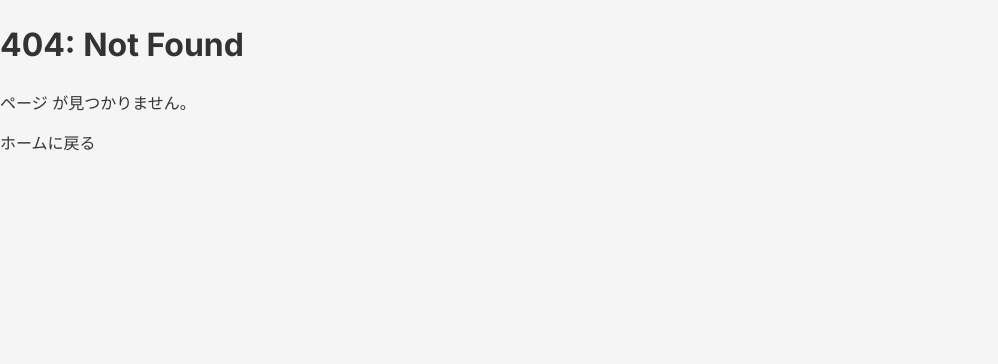
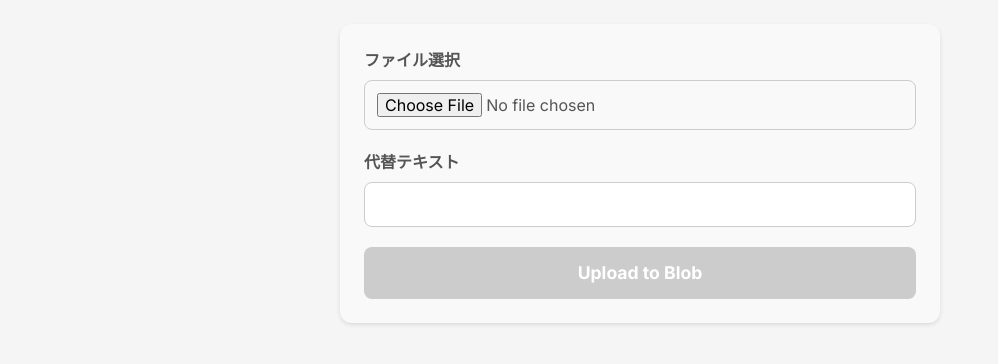
Before and after one commit to akiran1sei/coffee-note_web, a Next.js app: page /components/form/ImageUpload in a window 1280 px wide. Before the commit this address had no page. Shown: the top 364 px of the page, without its empty margins (0-998 px from the left). Built offline with nearby package versions, Linux system fonts and the light colour scheme.

Commit message:
画像アップロードコンポーネント作成

```diff
--- /dev/null
+++ b/app/components/form/ImageUpload/page.tsx
@@ -0,0 +1,255 @@
+"use client";
+import { useState, useEffect } from "react";
+import Image from "next/image";
+import styles from "@/app/styles/Form.module.css";
+
+// モーダルコンポーネントのProps型定義
+interface ModalProps {
+  show: boolean;
+  title: string;
+  message: string;
+  onClose: () => void;
+  onConfirm: () => void;
+}
+
+// モーダルコンポーネント
+const Modal: React.FC<ModalProps> = ({
+  show,
+  title,
+  message,
+  onClose,
+  onConfirm,
+}) => {
+  if (!show) {
+    return null;
+  }
+  return (
+    <div className={styles.modalOverlay}>
+      <div className={styles.modalContent}>
+        <div className={styles.modalHeader}>
+          <h2>{title}</h2>
+        </div>
+        <div className={styles.modalBody}>
+          <p>{message}</p>
+        </div>
+        <div className={styles.modalFooter}>
+          <button onClick={onClose} className={styles.modalCancelButton}>
+            キャンセル
+          </button>
+          <button onClick={onConfirm} className={styles.modalConfirmButton}>
+            アップロード
+          </button>
+        </div>
+      </div>
+    </div>
+  );
+};
+
+// メッセージボックスコンポーネントのProps型定義
+interface MessageBoxProps {
+  show: boolean;
+  message: string;
+  onClose: () => void;
+}
+
+// メッセージボックスコンポーネント
+const MessageBox: React.FC<MessageBoxProps> = ({ show, message, onClose }) => {
+  if (!show) {
+    return null;
+  }
+  return (
+    <div className={styles.messageOverlay}>
+      <div className={styles.messageContent}>
+        <div className={styles.messageHeader}>
+          <h2>通知</h2>
+        </div>
+        <div className={styles.messageBody}>
+          <p>{message}</p>
+        </div>
+        <div className={styles.messageFooter}>
+          <button onClick={onClose} className={styles.messageCloseButton}>
+            閉じる
+          </button>
+        </div>
+      </div>
+    </div>
+  );
+};
+
+// ImageUploadコンポーネントのProps型を定義
+interface ImageUploadProps {
+  onChange: (url: string) => void;
+}
+
+// ImageUploadコンポーネントの引数にpropsを追加し、型を定義
+export const ImageUpload: React.FC<ImageUploadProps> = ({ onChange }) => {
+  // 状態の型を明示的に指定
+  const [file, setFile] = useState<File | null>(null);
+  const [fileName, setFileName] = useState<string>("");
+  const [uploadedUrl, setUploadedUrl] = useState<string>("");
+  const [uploadStatus, setUploadStatus] = useState<
+    "idle" | "uploading" | "success" | "error"
+  >("idle");
+  // 選択した画像のプレビュー用URLを保存する新しい状態
+  const [previewUrl, setPreviewUrl] = useState<string | null>(null);
+
+  // モーダルとメッセージボックスの状態
+  const [showConfirmModal, setShowConfirmModal] = useState<boolean>(false);
+  const [showMessageBox, setShowMessageBox] = useState<boolean>(false);
+  const [message, setMessage] = useState<string>("");
+
+  // uploadedUrlが更新されたらonChangeコールバックを呼び出す
+  useEffect(() => {
+    if (uploadedUrl) {
+      onChange(uploadedUrl);
+    }
+  }, [uploadedUrl, onChange]);
+
+  const handleFileChange = (event: React.ChangeEvent<HTMLInputElement>) => {
+    if (event.target.files && event.target.files.length > 0) {
+      const selectedFile = event.target.files[0];
+      setFile(selectedFile);
+
+      // ファイルが選択されたらプレビューを表示
+      const reader = new FileReader();
+      reader.onloadend = () => {
+        setPreviewUrl(reader.result as string);
+      };
+      reader.readAsDataURL(selectedFile);
+    } else {
+      setFile(null);
+      setPreviewUrl(null);
+    }
+  };
+
+  const handleFileNameChange = (event: React.ChangeEvent<HTMLInputElement>) => {
+    setFileName(event.target.value);
+  };
+
+  const handleUploadConfirm = async () => {
+    setShowConfirmModal(false); // 確認モーダルを閉じる
+
+    if (!file || !fileName) {
+      setMessage("ファイルと代替テキストは必須です。");
+      setShowMessageBox(true);
+      return;
+    }
+
+    setUploadStatus("uploading");
+    setUploadedUrl("");
+
+    try {
+      const formData = new FormData();
+      formData.append("file", file);
+      formData.append("text", fileName);
+
+      // fetch先のパスをApp RouterのAPIルートに合わせて修正
+      const res = await fetch("/api/upload", {
+        method: "POST",
+        body: formData,
+      });
+
+      const data = await res.json();
+      if (res.ok && data.url) {
+        setUploadedUrl(data.url);
+        setUploadStatus("success");
+        setMessage("アップロードが成功しました！");
+      } else {
+        const errorMessage = data.error || "アップロードに失敗しました。";
+        throw new Error(errorMessage);
+      }
+    } catch (error) {
+      console.error("Error uploading file:", error);
+      setUploadStatus("error");
+      setMessage(
+        `アップロードに失敗しました: ${
+          error instanceof Error ? error.message : "不明なエラー"
+        }`
+      );
+    } finally {
+      setShowMessageBox(true);
+    }
+  };
+
+  return (
+    <div className={styles.upload_form_image}>
+      <div className={styles.upload_form_wrap}>
+        <div className={styles.upload_form_item}>
+          <label>
+            <span>ファイル選択</span>
+            <input type="file" onChange={handleFileChange} required />
+          </label>
+        </div>
+        <div className={styles.upload_form_item}>
+          <label>
+            <span>代替テキスト</span>
+            <input
+              type="text"
+              onChange={handleFileNameChange}
+              required
+              value={fileName}
+            />
+          </label>
+        </div>
+        <div className={styles.upload_form_item}>
+          <button
+            type="button"
+            onClick={() => setShowConfirmModal(true)}
+            disabled={!file || uploadStatus === "uploading"}
+            className={styles.upload_form_button_submit}
+          >
+            {uploadStatus === "uploading" ? "Uploading..." : "Upload to Blob"}
+          </button>
+        </div>
+      </div>
+
+      {/* 確認モーダル */}
+      <Modal
+        show={showConfirmModal}
+        title="アップロード確認"
+        message="この画像をアップロードしますか？"
+        onClose={() => setShowConfirmModal(false)}
+        onConfirm={handleUploadConfirm}
+      />
+
+      {/* 通知メッセージボックス */}
+      <MessageBox
+        show={showMessageBox}
+        message={message}
+        onClose={() => setShowMessageBox(false)}
+      />
+
+      {/* プレビュー画像を表示する部分 */}
+      {previewUrl && (
+        <div className={styles.uploadedImageContainer}>
+          <p>プレビュー:</p>
+          <div className={styles.uploadedImage}>
+            <Image
+              src={previewUrl}
+              width={300}
+              height={300}
+              alt={fileName || "プレビュー画像"}
+            />
+          </div>
+        </div>
+      )}
+
+      {/* アップロード成功後の画像表示は引き続きuploadedUrlで管理 */}
+      {uploadedUrl && (
+        <div className={styles.uploadedImageContainer}>
+          <p>アップロード済み:</p>
+          <div className={styles.uploadedImage}>
+            <Image
+              src={uploadedUrl}
+              width={300}
+              height={300}
+              alt={fileName || "アップロード済み画像"}
+            />
+          </div>
+        </div>
+      )}
+    </div>
+  );
+};
+
+export default ImageUpload;
```
